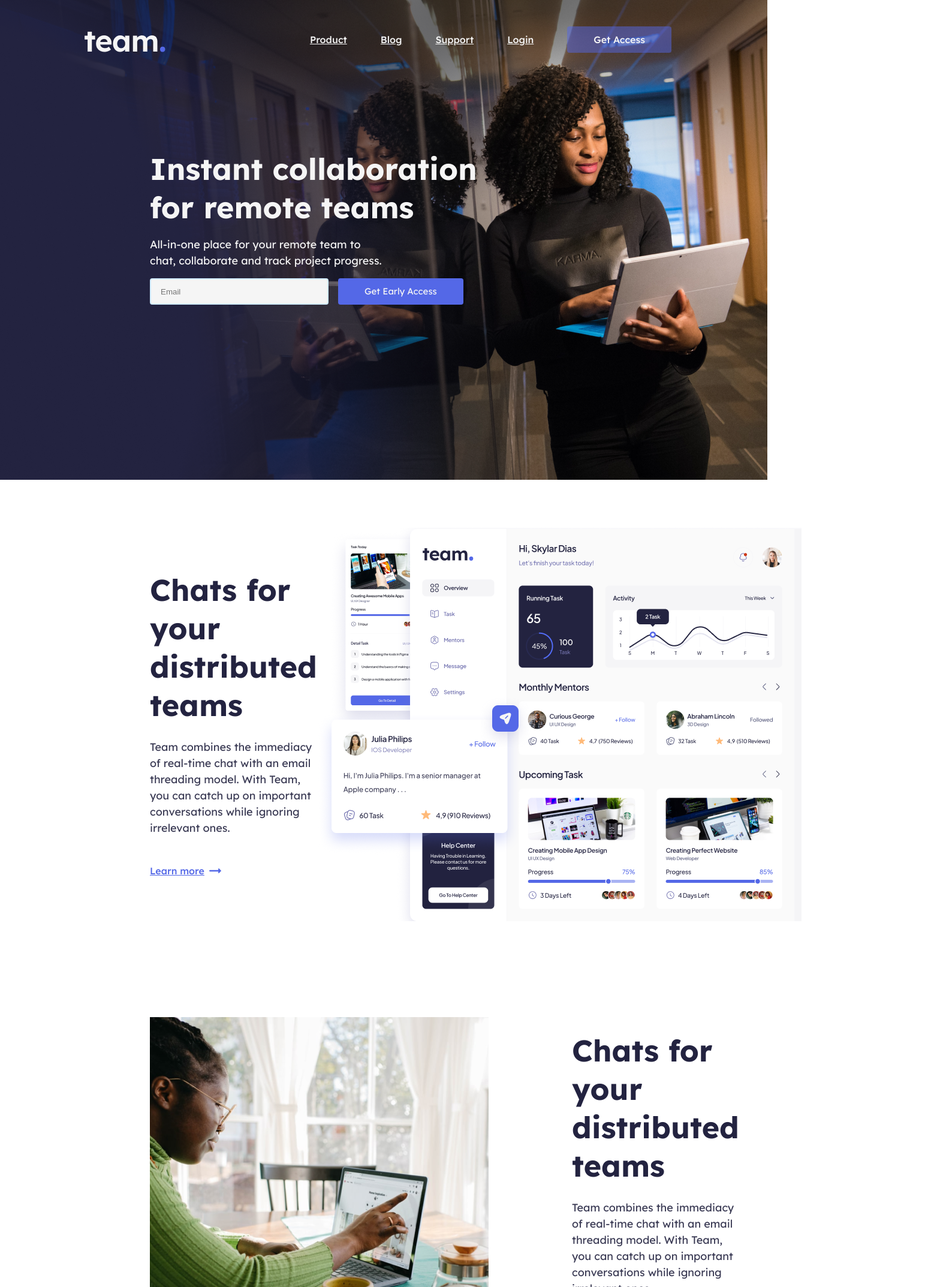
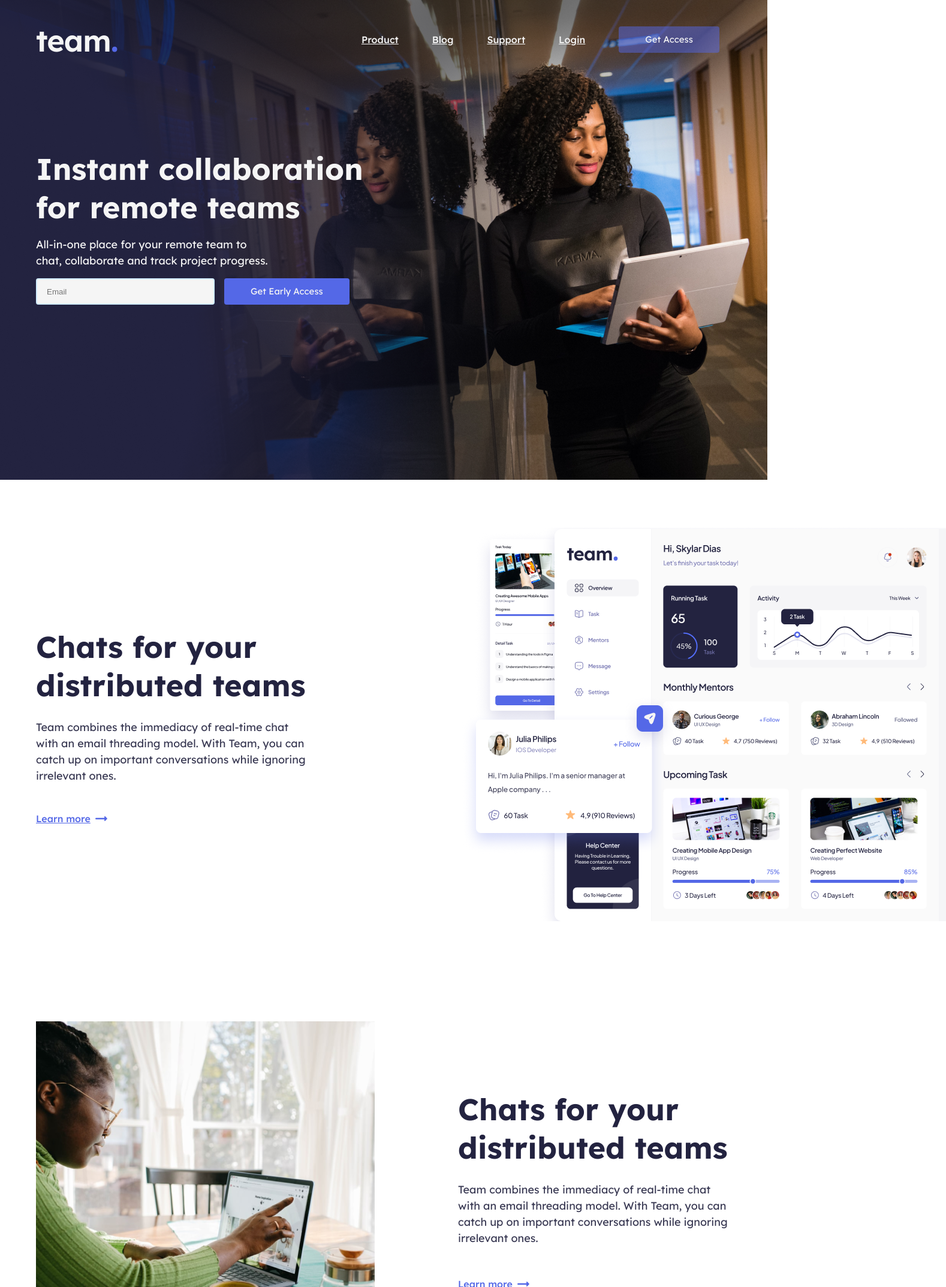
Before and after one commit to EnnesJp/vue-site-project, a Vue app: page / in a window 1280 px wide. Shown: the top 2146 px of the page at 60% size, 1578 px wide, since content can reach past the window. Built offline with nearby package versions, Linux system fonts and the light colour scheme.

Commit message:
refactoring class names and container class

```diff
--- a/src/assets/css/main.css
+++ b/src/assets/css/main.css
@@ -11,11 +11,12 @@ input {
   background: var(--color-input-background);
 }
 
-.wrapper {
+.container {
   display: flex;
-  width: 100vw;
-  padding: 40px 140px;
   align-items: center;
+  max-width: 1160px;
+  margin-right: auto;
+  margin-left: auto;
 }
 
 .btn {
--- a/src/components/Footer.vue
+++ b/src/components/Footer.vue
@@ -1,6 +1,6 @@
 <template>
-  <footer>
-    <div class="wrapper">
+  <div class="footer">
+    <div class="container">
       <div class="footer-logo">
         <img src="@/assets/images/logo.png" alt="Logo">
         <p>Collaboration platform for mordern team </p>
@@ -32,23 +32,24 @@
         <a href="#"><img src="@/assets/images/icon-instagram.svg" alt="Instagram"></a>
       </div>
     </div>
-  </footer>
+  </div>
 </template>
 
 <style scoped>
 
-.wrapper {
+.footer {
   position: relative;
   height: 500px;
   background: var(--color-background-footer);
-  display: flex;
-  justify-content: space-between;
+  padding-top: 73px;
+}
+
+.footer .container {
   align-items: flex-start;
-  padding-top: 73px;
   gap: 130px;
 }
 
-.wrapper .footer-logo p{
+.footer .footer-logo p{
   color: var(--color-text-white);
   font-size: 14px;
   font-style: normal;
@@ -58,18 +59,18 @@
   max-width: 168px;
 }
 
-.wrapper .footer-links {
+.footer .footer-links {
   display: flex;
   padding-top: 22px;
   gap: 85px;
 }
 
-.wrapper .footer-links .footer-links-column {
+.footer .footer-links .footer-links-column {
   display: flex;
   flex-direction: column;
 }
 
-.wrapper .footer-links .footer-links-column .footer-links-column-title {
+.footer .footer-links .footer-links-column .footer-links-column-title {
   color: var(--color-heading-footer);
   font-size: 24px;
   font-style: normal;
@@ -78,7 +79,7 @@
   margin-bottom: 16px;
 }
 
-.wrapper .footer-links .footer-links-column .footer-links-column-link {
+.footer .footer-links .footer-links-column .footer-links-column-link {
   color: var(--color-text-white);
   font-size: 14px;
   font-style: normal;
@@ -89,7 +90,7 @@
   margin-bottom: 12px;
 }
 
-.wrapper .footer-social {
+.footer .footer-social {
   display: flex;
   gap: 12px;
 }
--- a/src/components/Header.vue
+++ b/src/components/Header.vue
@@ -1,28 +1,30 @@
 <template>
-  <header>
-    <div class="wrapper">
+  <div class="header">
+    <div class="container">
       <img src="@/assets/images/logo.png" alt="Logo">
       <div class="navbar">
-        <RouterLink to="/products">Product</RouterLink>
-        <RouterLink to="/blog">Blog</RouterLink>
-        <RouterLink to="/support">Support</RouterLink>
-        <RouterLink to="/login">Login</RouterLink>
+        <RouterLink class="navbar__link" to="/products">Product</RouterLink>
+        <RouterLink class="navbar__link" to="/blog">Blog</RouterLink>
+        <RouterLink class="navbar__link" to="/support">Support</RouterLink>
+        <RouterLink class="navbar__link" to="/login">Login</RouterLink>
         <div class="btn btn-primary">
           <RouterLink to="/register">Get Access</RouterLink>
         </div>
       </div>
     </div>
-  </header>
+  </div>
 </template>
 
 <style scoped>
 
-.wrapper {
+.header {
   position: absolute;
   top: 0;
+  width: 100vw;
+  padding: 40px 0;
 }
 
-.wrapper .navbar {
+.navbar {
   display: flex;
   justify-content: flex-end;
   align-items: center;
@@ -31,7 +33,7 @@
   gap: 56px;
 }
 
-.wrapper .navbar a {
+.navbar__link {
   color: var(--color-nav-text);
   text-shadow: 0px 8px 16px 0px var(--color-nav-text-shadow);
   font-size: 16px;
@@ -41,8 +43,4 @@
   text-decoration-line: underline;
 }
 
-.wrapper .navbar .btn a {
-  text-decoration: none;
-}
-
 </style>
--- a/src/components/home/HomeBanner.vue
+++ b/src/components/home/HomeBanner.vue
@@ -1,12 +1,14 @@
 <template>
-  <div class="container">
-    <div class="banner-info">
-      <h1 class="banner-info-title">Instant collaboration for remote teams</h1>
-      <span class="banner-info-description">All-in-one place for your remote team to chat, collaborate and track project progress.</span>
-      <div class="banner-register">
-        <input class="banner-register-input" type="email" placeholder="Email">
-        <div class="btn btn-secondary">
-          <RouterLink to="/register">Get Early Access</RouterLink>
+  <div class="banner">
+    <div class="container">
+      <div class="banner-info">
+        <h1 class="banner-info__title">Instant collaboration for remote teams</h1>
+        <span class="banner-info__description">All-in-one place for your remote team to chat, collaborate and track project progress.</span>
+        <div class="banner-info-register">
+          <input class="banner-info-register__input" type="email" placeholder="Email">
+          <div class="btn btn-secondary">
+            <RouterLink to="/register">Get Early Access</RouterLink>
+          </div>
         </div>
       </div>
     </div>
@@ -15,24 +17,24 @@
 
 <style scoped>
 
-.container {
+.banner {
   background-image: url(@/assets/images/home/banner.png);
   background-repeat: no-repeat;
   background-size: cover;
   background-position: center;
-  height: 100vh;
+  height: 800px;
   width: 100vw;
-  padding: 250px;
+  padding: 250px 0;
 }
 
-.container .banner-info {
+.banner-info {
   display: flex;
   flex-direction: column;
   gap: 16px;
   max-width: 560px;
 }
 
-.container .banner-info .banner-info-title {
+.banner-info__title {
   color: var(--color-text-white);
   font-size: 50px;
   font-style: normal;
@@ -40,7 +42,7 @@
   line-height: 64px;
 }
 
-.container .banner-info .banner-info-description {
+.banner-info__description {
   color: var(--color-text-white);
   font-size: 18px;
   font-style: normal;
@@ -49,12 +51,12 @@
   max-width: 397px;
 }
 
-.container .banner-info .banner-register {
+.banner-info-register {
   display: flex;
   gap: 16px;
 }
 
-.container .banner-info .banner-register .banner-register-input{
+.banner-info-register__input{
   width: 298px;
 }
 
--- a/src/components/home/HomeFeatures.vue
+++ b/src/components/home/HomeFeatures.vue
@@ -8,10 +8,10 @@ import ArrowIcon from '../icons/arrow.vue';
       class="feature-section"
       v-for="(feature, index) in getFeatures"
       :key="index">
-      <img class="feature-section-image" :src="`src/assets/images/home/${feature.icon}`" alt="Feature Image">
+      <img class="feature-section__image" :src="`src/assets/images/home/${feature.icon}`" alt="Feature Image">
       <div class="feature-section-info">
-        <h2 class="feature-section-info-title">{{ feature.title }}</h2>
-        <p class="feature-section-info-text">{{ feature.text }}</p>
+        <h2 class="feature-section-info__title">{{ feature.title }}</h2>
+        <p class="feature-section-info__text">{{ feature.text }}</p>
         <div class="learn-more-link">
           <a href="/about">Learn more</a>
           <ArrowIcon/>
@@ -57,28 +57,31 @@ export default {
 
 <style scoped>
 
-.container .feature-section {
+.container {
+  flex-direction: column;
+}
+
+.feature-section {
   display: flex;
-  padding: 80px 250px;
-  justify-content: space-between;
+  padding: 80px 0;
   align-items: center;
   gap: 139px;
 }
 
-.container .feature-section:nth-child(even) {
+.feature-section:nth-child(even) {
   flex-direction: row-reverse;
 }
 
-.container .feature-section .feature-section-image {
+.feature-section__image {
   max-width: 565px;
   max-height: 565px;
 
 }
-.container .feature-section .feature-section-info {
+.feature-section-info {
   max-width: 565px;
 }
 
-.container .feature-section .feature-section-info .feature-section-info-title {
+.feature-section-info__title {
   color: var(--color-heading);
   font-size: 50px;
   font-style: normal;
@@ -87,7 +90,7 @@ export default {
   margin-bottom: 24px;
 }
 
-.container .feature-section .feature-section-info .feature-section-info-text {
+.feature-section-info__text {
   color: var(--color-text);
   font-size: 18px;
   font-style: normal;
--- a/src/components/home/HomeInfoSection.vue
+++ b/src/components/home/HomeInfoSection.vue
@@ -3,16 +3,20 @@ import ArrowIcon from '../icons/arrow.vue';
 </script>
 
 <template>
-  <div class="container">
-    <div class="info-section">
-      <h1 class="info-section-title">Chats for your distributed teams</h1>
-      <span class="info-section-description">Team combines the immediacy of real-time chat with an email threading model. With Team, you can catch up on important conversations while ignoring irrelevant ones.</span>
-      <div class="learn-more-link">
-        <a href="/about">Learn more</a>
-        <ArrowIcon/>
+  <div class="info-section">
+    <div class="container">
+      <div class="info-section-text">
+        <h1 class="info-section-text__title">Chats for your distributed teams</h1>
+        <span class="info-section-text__description">Team combines the immediacy of real-time chat with an email threading model. With Team, you can catch up on important conversations while ignoring irrelevant ones.</span>
+        <div class="learn-more-link">
+          <a href="/about">Learn more</a>
+          <ArrowIcon/>
+        </div>
+      </div>
+      <div class="info-section-image">
+        <img src="@/assets/images/home/info-section.png" alt="App Image">
       </div>
     </div>
-    <img src="@/assets/images/home/info-section.png" alt="App Image">
   </div>
 </template>
 
@@ -29,19 +33,15 @@ export default {
 
 <style scoped>
 
-.container {
-  display: flex;
-  padding: 80px 0 80px 250px;
-  justify-content: space-between;
-  align-items: center;
-  flex-shrink: 0;
+.info-section {
+  padding: 80px 0;
 }
 
-.container .info-section {
+.info-section-text {
   max-width: 460px;
 }
 
-.container .info-section .info-section-title {
+.info-section-text__title {
   color: var(--color-heading);
   font-size: 50px;
   font-style: normal;
@@ -50,7 +50,7 @@ export default {
   margin-bottom: 24px;
 }
 
-.container .info-section .info-section-description {
+.info-section-text__description {
   color: var(--color-text);
   font-size: 18px;
   font-style: normal;
@@ -58,4 +58,12 @@ export default {
   line-height: 27px;
 }
 
+.info-section-image {
+  margin-right: -150px;
+}
+
+.info-section-image img {
+  transform: translate(250px, 0);
+}
+
 </style>
```
